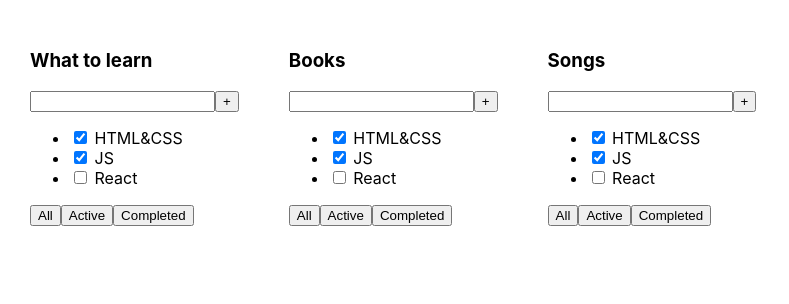
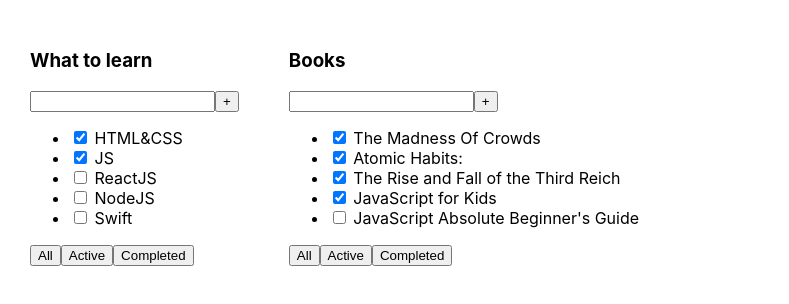
Before and after one commit to gurskygursky/main-todolist, a React (Create React App) app: page / in a window 1280 px wide. Shown: the top 304 px of the page, without its empty margins (0-789 px from the left). Built offline with nearby package versions, Linux system fonts and the light colour scheme.

Commit message:
add array tasks, typing tasks, use props

```diff
--- a/src/App.tsx
+++ b/src/App.tsx
@@ -2,12 +2,28 @@
 import './App.css';
 import {Todolist} from './Todolist';
 
+const ArrayTasks1 = [
+    {id: 1, title: 'HTML&CSS', isDone: true},
+    {id: 2, title: 'JS', isDone: true},
+    {id: 3, title: 'ReactJS', isDone: false},
+    {id: 4, title: 'NodeJS', isDone: false},
+    {id: 5, title: 'Swift', isDone: false},
+];
+
+const ArrayTasks2 = [
+    {id: 1, title: 'The Madness Of Crowds', isDone: true},
+    {id: 2, title: 'Atomic Habits:', isDone: true},
+    {id: 3, title: 'The Rise and Fall of the Third Reich', isDone: true},
+    {id: 4, title: 'JavaScript for Kids', isDone: true},
+    {id: 5, title: `JavaScript Absolute Beginner's Guide`, isDone: false},
+];
+
 export const App = () => {
     return (
         <div className="App">
-            <Todolist title={'What to learn'}/>
-            <Todolist title={'Books'}/>
-            <Todolist title={'Songs'}/>
+            <Todolist title={'What to learn'} tasks={ArrayTasks1}/>
+            <Todolist title={'Books'} tasks={ArrayTasks2}/>
+            {/*<Todolist title={'Songs'}/>*/}
             {/*<div>*/}
             {/*    <h3>What to learn</h3>*/}
             {/*    <div>*/}
--- a/src/Todolist.tsx
+++ b/src/Todolist.tsx
@@ -1,7 +1,14 @@
 import React from 'react';
+
+type TasksType = {
+    id: number;
+    title: string;
+    isDone: boolean;
+}
 
 type TodolistPropsType = {
     title: string;
+    tasks: Array<TasksType>;
 }
 
 export const Todolist = (props: TodolistPropsType) => {
@@ -13,9 +20,11 @@
                 <button>+</button>
             </div>
             <ul>
-                <li><input type="checkbox" checked={true}/> <span>HTML&CSS</span></li>
-                <li><input type="checkbox" checked={true}/> <span>JS</span></li>
-                <li><input type="checkbox" checked={false}/> <span>React</span></li>
+                <li><input type="checkbox" checked={props.tasks[0].isDone}/> <span>{props.tasks[0].title}</span></li>
+                <li><input type="checkbox" checked={props.tasks[1].isDone}/> <span>{props.tasks[1].title}</span></li>
+                <li><input type="checkbox" checked={props.tasks[2].isDone}/> <span>{props.tasks[2].title}</span></li>
+                <li><input type="checkbox" checked={props.tasks[3].isDone}/> <span>{props.tasks[3].title}</span></li>
+                <li><input type="checkbox" checked={props.tasks[4].isDone}/> <span>{props.tasks[4].title}</span></li>
             </ul>
             <div>
                 <button>All</button>
```
